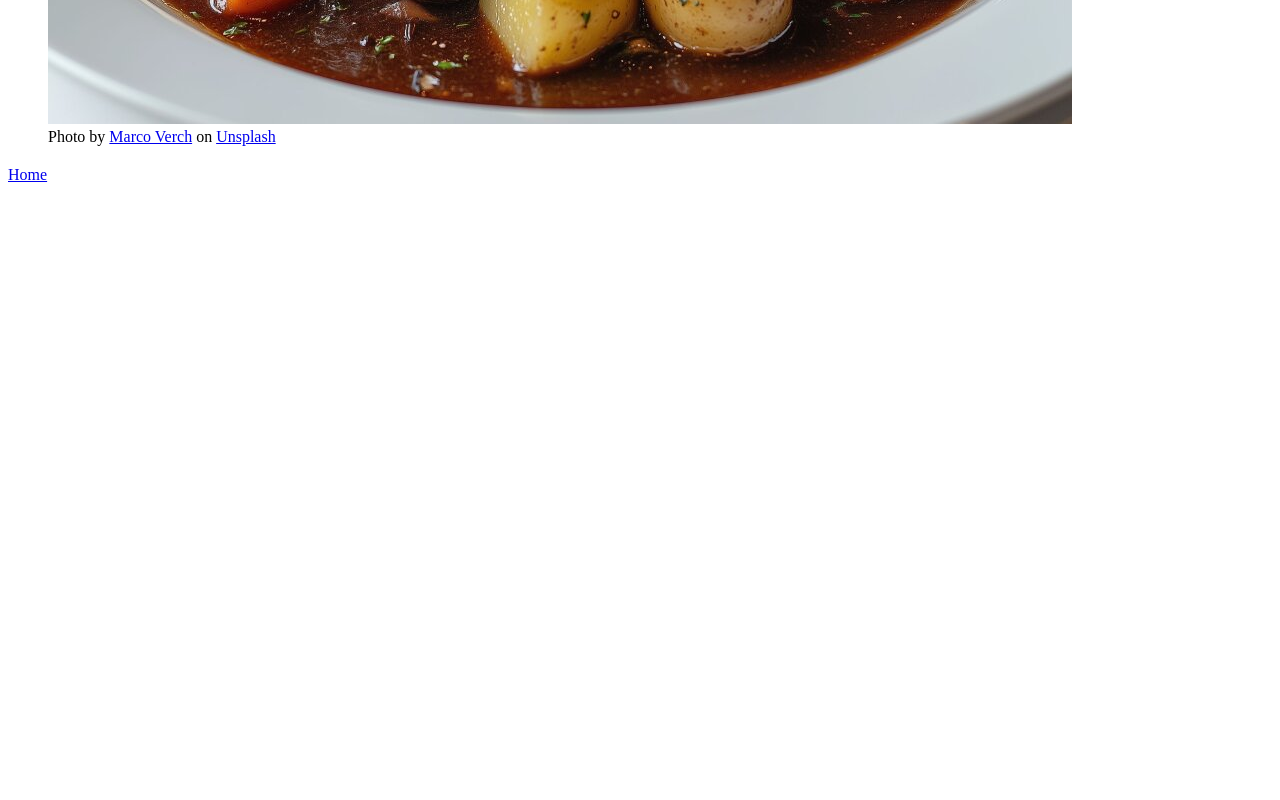
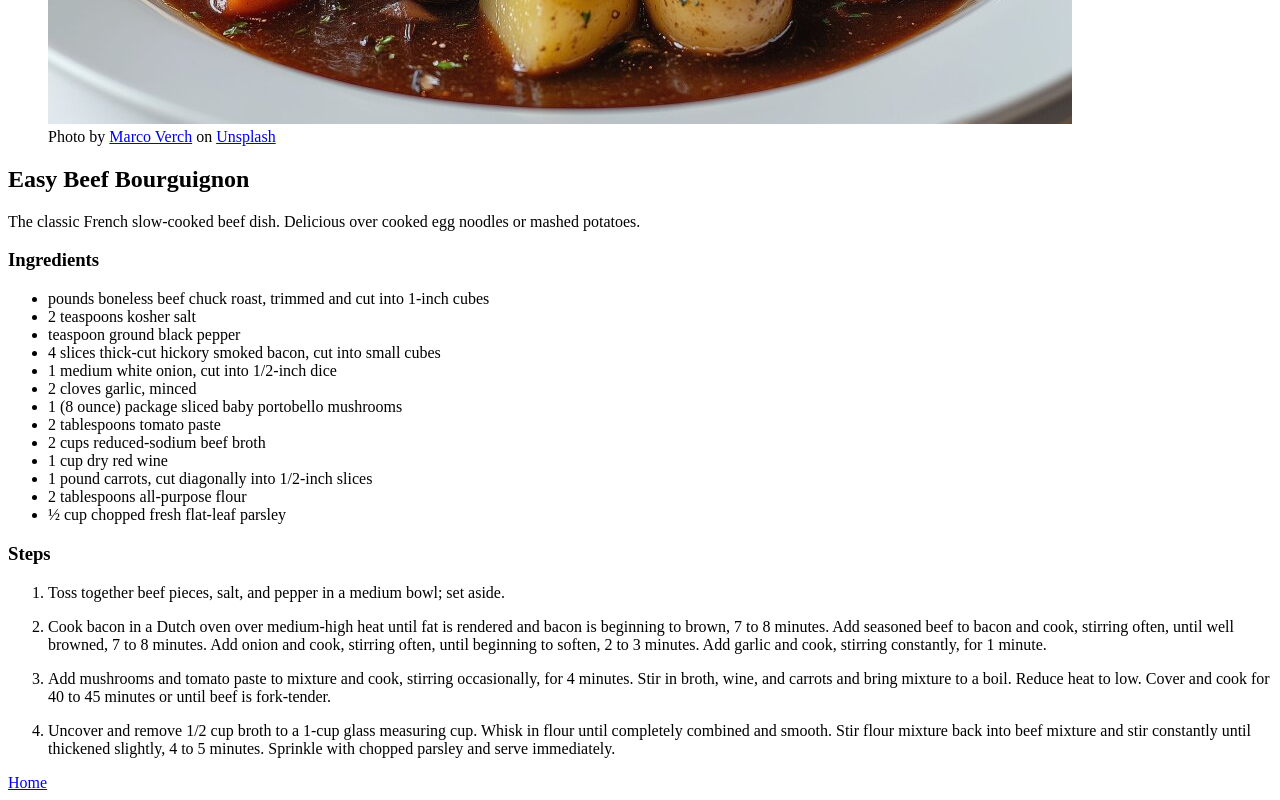
Before and after one commit to rose-stacks/odin-recipes, a plain HTML site: page recipes/Boeuf-Bourguignon.html in a window 1280 px wide. Shown: the part 530-1330 px from the top of the page. Before the commit the page ends 800 px from the top, so only its background shows below. Drawn offline with Linux system fonts and the light colour scheme.

Commit message:
added content for Beef Bourguignon page including picture, ingredients and steps
updated lemon-chicken page, adjused img height and steps

added headings and img to lasagna page

```diff
--- a/recipes/Boeuf-Bourguignon.html
+++ b/recipes/Boeuf-Bourguignon.html
@@ -8,11 +8,35 @@
 <body>
     <h1>Boeuf Bourguignon</h1>
     <figure>
-        <img src="../images/1099960_86b35bdfe09fcfa5dc8636a3c0c9aa51.jpg" atl="roasted vegetables and chunks of beef in a white bowl">
+        <img src="../images/1099960_86b35bdfe09fcfa5dc8636a3c0c9aa51.jpg" atl="roasted potatoes, carrots and chunks of beef with a side of mashed potatoes in a white bowl" height="" width="">
         <figcaption>Photo by <a href="https://creativecommons.org/licenses/by/2.0/de/">Marco Verch</a> on <a href="https://unsplash.com/photos/cooked-food-on-pan-9Zp_6nIJafs?utm_source=unsplash&utm_medium=referral&utm_content=creditCopyText">Unsplash</a>
       </figcaption>
     </figure>
-    <h2></h2>
+    <h2>Easy Beef Bourguignon</h2>
+    <p>The classic French slow-cooked beef dish. Delicious over cooked egg noodles or mashed potatoes.</p>
+    <h3>Ingredients</h3>
+    <ul>
+        <li>pounds boneless beef chuck roast, trimmed and cut into 1-inch cubes</li>
+        <li>2 teaspoons kosher salt</li>
+        <li>teaspoon ground black pepper</li>
+        <li>4 slices thick-cut hickory smoked bacon, cut into small cubes</li>
+        <li>1 medium white onion, cut into 1/2-inch dice</li>
+        <li>2 cloves garlic, minced</li>
+        <li>1 (8 ounce) package sliced baby portobello mushrooms</li>
+        <li>2 tablespoons tomato paste</li>
+        <li>2 cups reduced-sodium beef broth</li>
+        <li>1 cup dry red wine</li>
+        <li>1 pound carrots, cut diagonally into 1/2-inch slices</li>
+        <li>2 tablespoons all-purpose flour</li>
+        <li>½ cup chopped fresh flat-leaf parsley</li>
+    </ul>
+    <h3>Steps</h3>
+    <ol>
+        <li><p> Toss together beef pieces, salt, and pepper in a medium bowl; set aside.</p></li>
+        <li><p>Cook bacon in a Dutch oven over medium-high heat until fat is rendered and bacon is beginning to brown, 7 to 8 minutes. Add seasoned beef to bacon and cook, stirring often, until well browned, 7 to 8 minutes. Add onion and cook, stirring often, until beginning to soften, 2 to 3 minutes. Add garlic and cook, stirring constantly, for 1 minute.</p></li>
+        <li><p>Add mushrooms and tomato paste to mixture and cook, stirring occasionally, for 4 minutes. Stir in broth, wine, and carrots and bring mixture to a boil. Reduce heat to low. Cover and cook for 40 to 45 minutes or until beef is fork-tender.</p></li>
+        <li><p>Uncover and remove 1/2 cup broth to a 1-cup glass measuring cup. Whisk in flour until completely combined and smooth. Stir flour mixture back into beef mixture and stir constantly until thickened slightly, 4 to 5 minutes. Sprinkle with chopped parsley and serve immediately.</p></li>
+    </ol>
     <a href="../index.html">Home</a>
 </body>
 </html>
```
Also changed, not shown: recipes/Lasagna.html (+1 -1 lines), recipes/lemon-chicken.html (+5 -5 lines).
